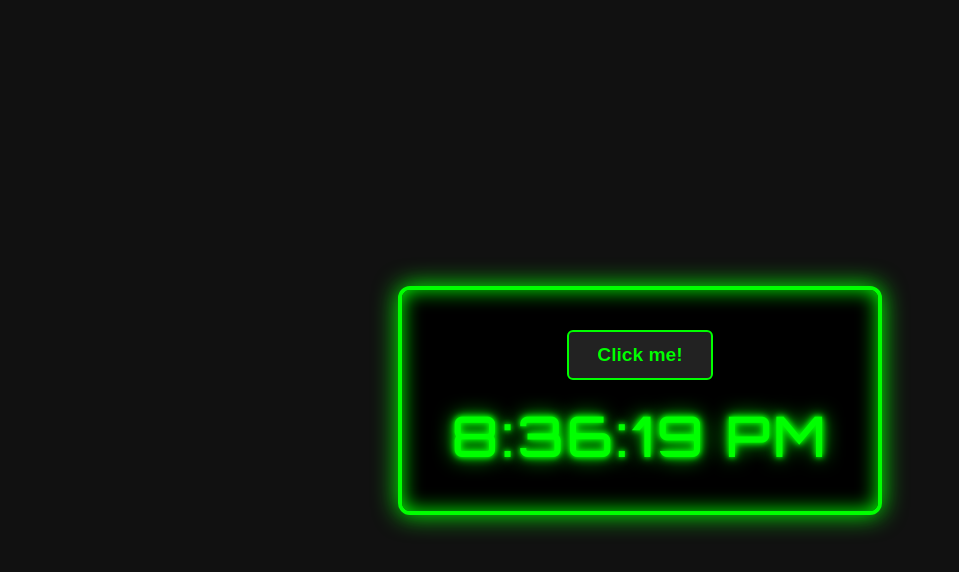
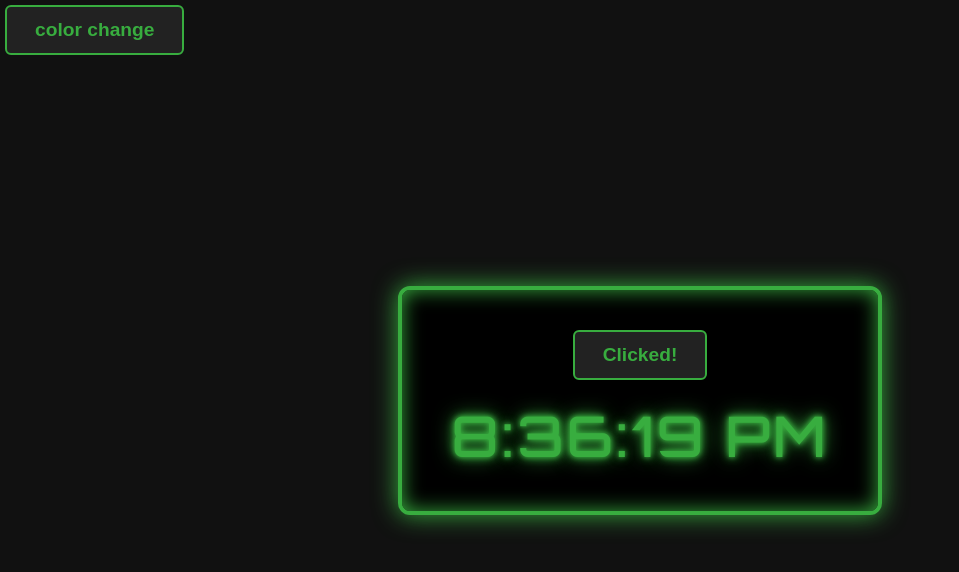
Before and after one commit to prneiderball/js-clock, a plain HTML site: page index.html in a window 1280 px wide. Both pictures are taken after a click on the button "12/24". Shown: the whole page, without its empty margins (0-959 px from the left). Drawn offline with Linux system fonts and the light colour scheme.

Commit message:
refactored project

```diff
--- a/index.html
+++ b/index.html
@@ -11,8 +11,9 @@
     <title>The Clock</title>
   </head>
   <body>
+    <button class="btn" id="theme-btn">color change</button>
     <div class="clock">
-      <button id="button">12/24</button>
+      <button class="btn" id="format-btn">12/24</button>
       <div class="clock-time" id="clock-time"></div>
     </div>
     <script src="index.js"></script>
--- a/index.js
+++ b/index.js
@@ -1,4 +1,5 @@
-const button = document.querySelector("#button");
+const formatBtn = document.getElementById("format-btn");
+const themeBtn = document.getElementById("theme-btn");
 
 function clock() {
   const now = new Date();
@@ -10,6 +11,12 @@ clock();
 
 setInterval(clock, 1000);
 
-button.addEventListener("click", () => {
-  button.innerText = (button.innerText === "Click me!") ? "Clicked!" : "Click me!";
+formatBtn.addEventListener("click", () => {
+  formatBtn.innerText = (formatBtn.innerText === "12/24") ? "Clicked!" : "12/24";
+  // TODO: Toggle the time between 12 hour and 24 hour format
 });
+
+themeBtn.addEventListener("click", () => {
+  themeBtn.innerText = (themeBtn.innerText === "color change") ? "changed!" : "color change";
+  // TODO: Toggle the time between 12 hour and 24 hour format
+});
--- a/style.css
+++ b/style.css
@@ -1,9 +1,10 @@
-/* style.css */
+:root {
+  --accent-color: rgb(56, 173, 63);
+}
 
-/* Base Layout */
 body {
   background: #111;
-  color: #0f0;
+  color: var(--accent-color);
   font-family: 'Orbitron', monospace;
   margin: 0;
   height: 100vh;
@@ -12,22 +13,20 @@ body {
   align-items: center;
 }
 
-/* Clock Container */
 .clock {
   background: #000;
   padding: 40px 50px;
-  border: 4px solid #0f0;
+  border: 4px solid var(--accent-color);
   border-radius: 12px;
-  box-shadow: inset 0 0 20px #0f0, 0 0 25px #0f0;
+  box-shadow: inset 0 0 20px var(--accent-color), 0 0 25px var(--accent-color);
   text-align: center;
   min-width: 300px;
 }
 
-/* Button */
-#button {
+.btn {
   background: #222;
-  color: #0f0;
-  border: 2px solid #0f0;
+  color: var(--accent-color);
+  border: 2px solid var(--accent-color);
   padding: 12px 28px;
   font-size: 1.2rem;
   font-weight: bold;
@@ -37,23 +36,30 @@ body {
   transition: all 0.2s ease;
 }
 
-#button:hover {
-  background: #0f0;
+.btn:hover {
+  background: var(--accent-color);
   color: #000;
-  box-shadow: 0 0 10px #0f0;
+  box-shadow: 0 0 10px var(--accent-color);
 }
 
-#button:active {
+.btn:active {
   transform: scale(0.98);
 }
 
-/* Digital Clock Text */
 .clock-time {
   font-size: 3.5rem;
   letter-spacing: 0.2rem;
   text-shadow:
-    0 0 5px #0f0,
-    0 0 10px #0f0,
-    0 0 20px #0f0;
+    0 0 5px var(--accent-color),
+    0 0 10px var(--accent-color),
+    0 0 20px var(--accent-color);
   user-select: none;
 }
+
+#theme-btn {
+    position: absolute !important;
+    top: 0;
+    left: 0;
+    margin-top: 5px;
+    margin-left: 5px;
+}
```
